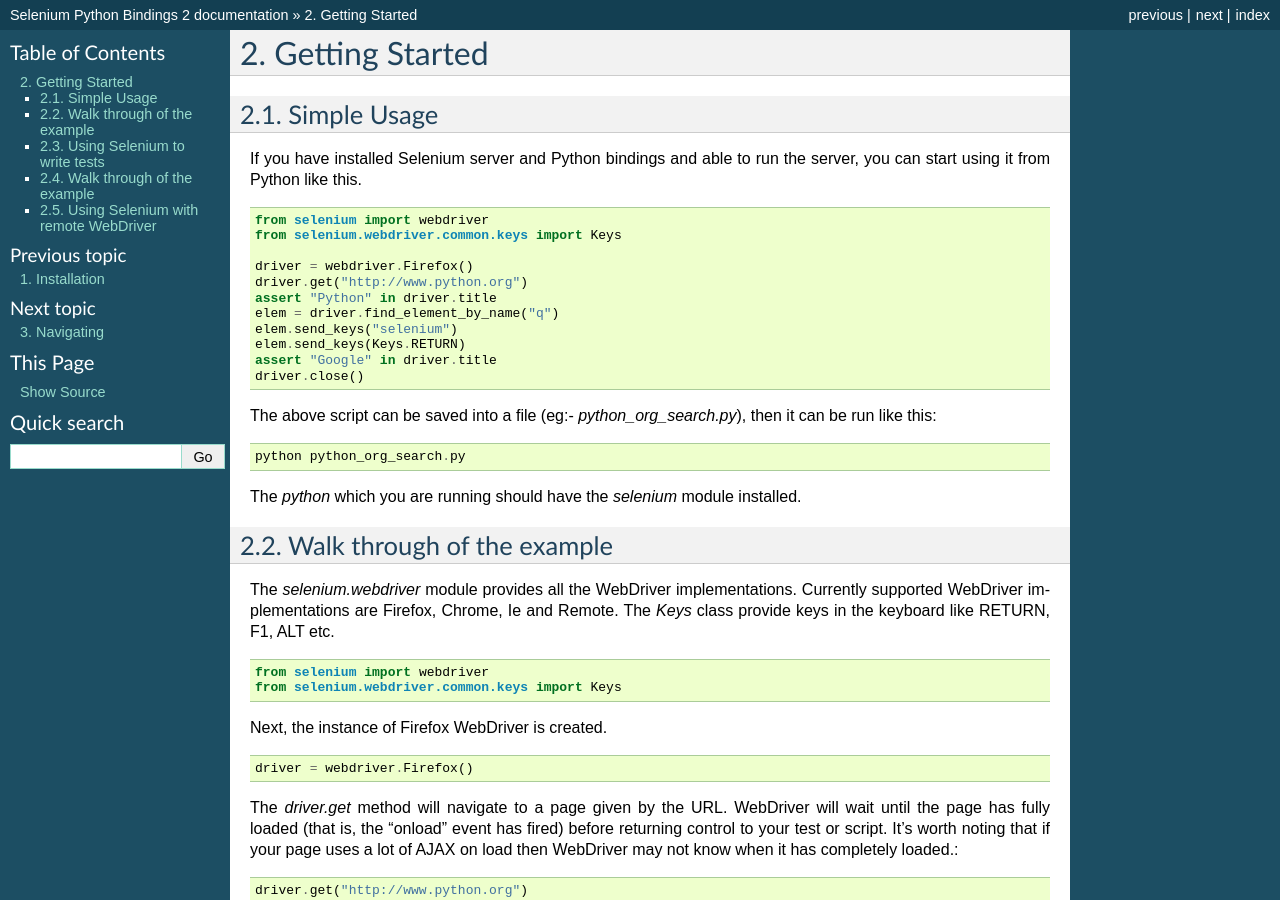
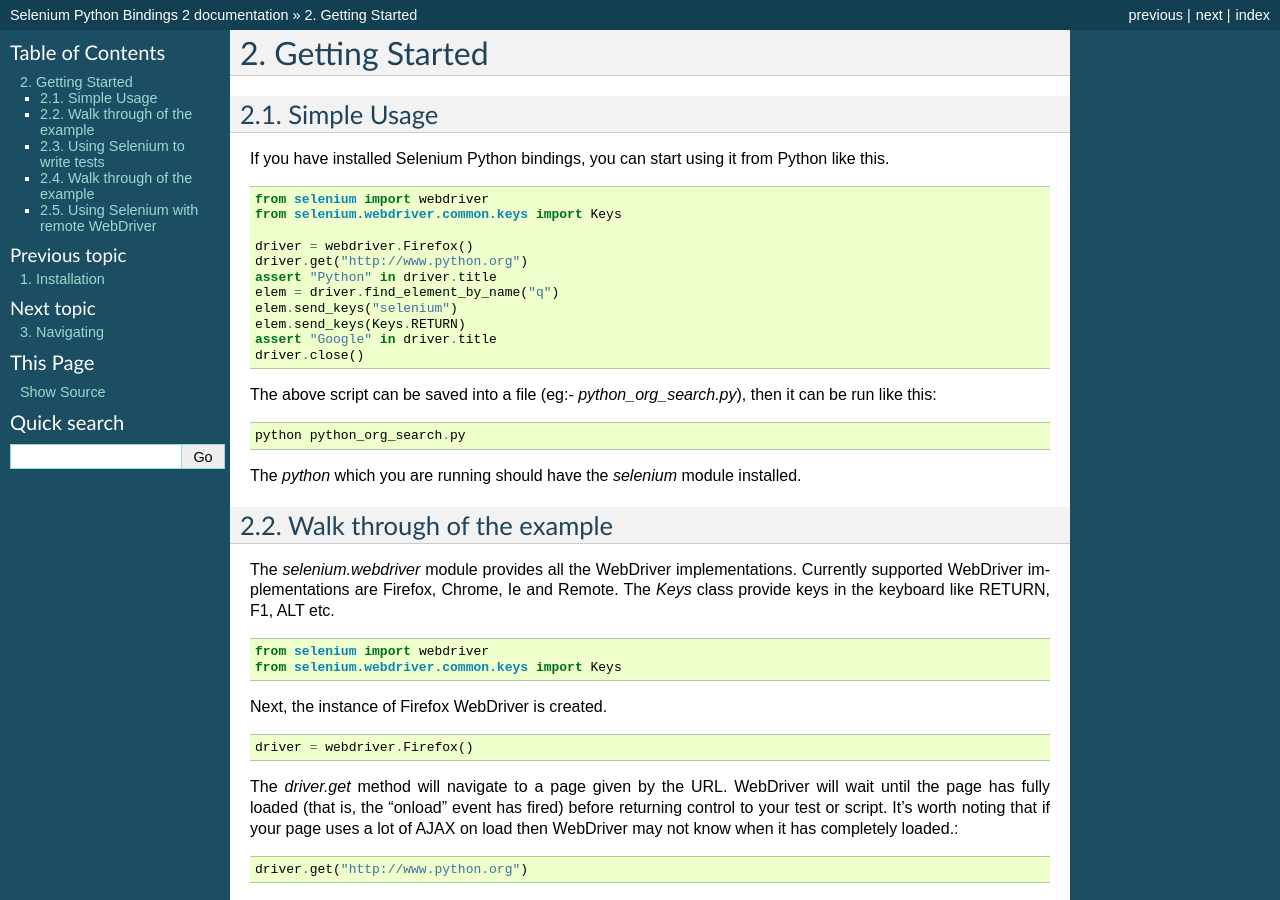
Before and after one commit to baijum/selenium-python, a Sphinx documentation site: the page built from source/getting-started.rst, in a window 1280 px wide and 900 px high. Built offline with Sphinx 7.4.7, drawn with Linux system fonts in a browser that asks for light colours.

Commit message:
Selenium server is not required

```diff
--- a/source/getting-started.rst
+++ b/source/getting-started.rst
@@ -6,8 +6,8 @@
 Simple Usage
 ~~~~~~~~~~~~
 
-If you have installed Selenium server and Python bindings and able to
-run the server, you can start using it from Python like this.
+If you have installed Selenium Python bindings, you can start using it
+from Python like this.
 
 ::
 
```
